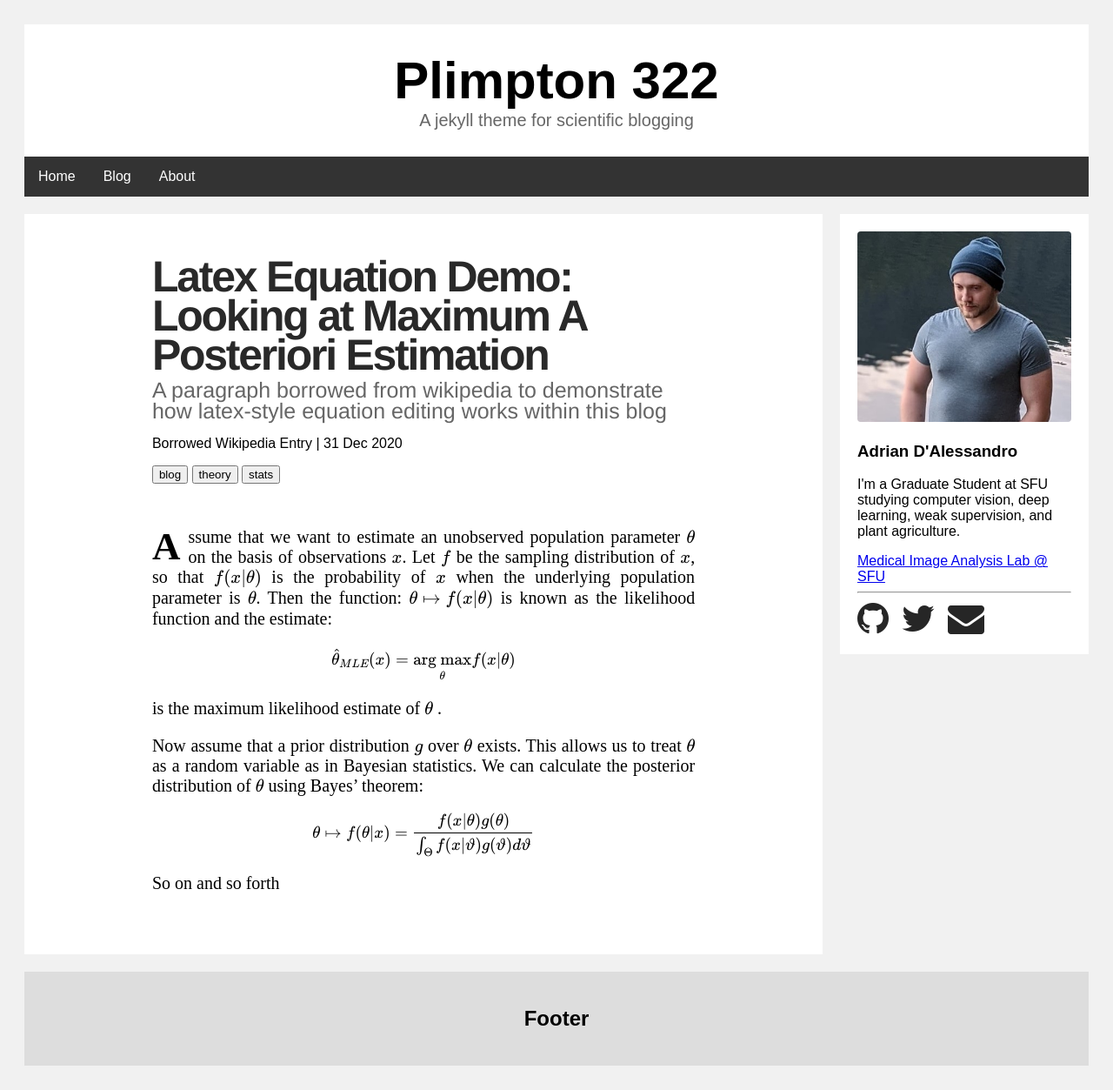
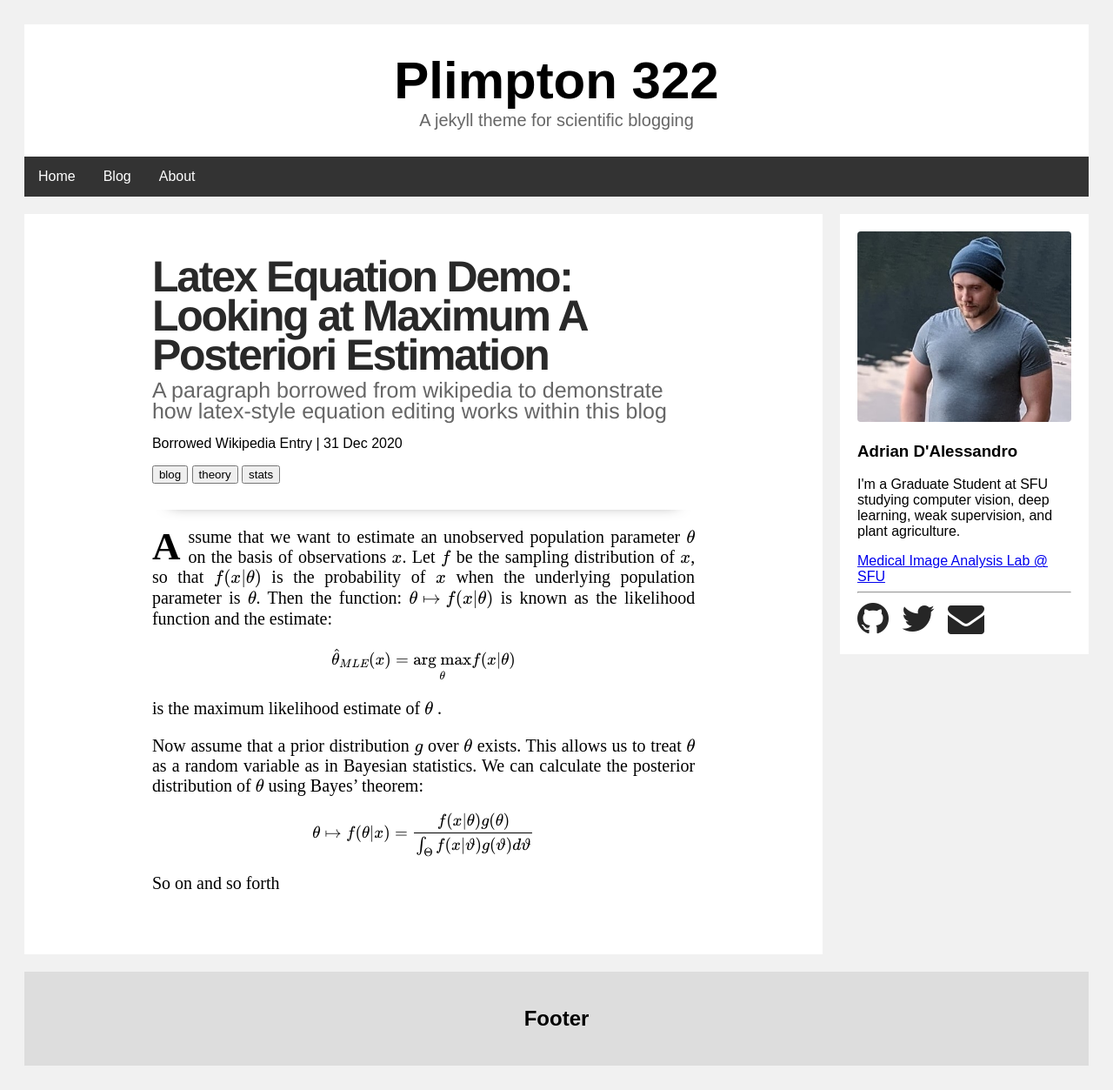
Before and after one commit to adrian-dalessandro/Plimpton322, a Jekyll site: the page built from _posts/2020-12-31-example-latex-math.md, in a window 1280 px wide. Shown: the whole page at 87% size. Built offline with Jekyll 4.4.1, drawn with Linux system fonts in a browser that asks for light colours; formulas are drawn with MathJax 3.

Commit message:
Update main.scss

```diff
--- a/_sass/main.scss
+++ b/_sass/main.scss
@@ -122,6 +122,7 @@ p.bloginfo {
 
 .post-info {
   padding-bottom: 30px;
+  box-shadow: 0 13px 17px -21px #555
 }
 
 /* Clear floats after the columns */
```
